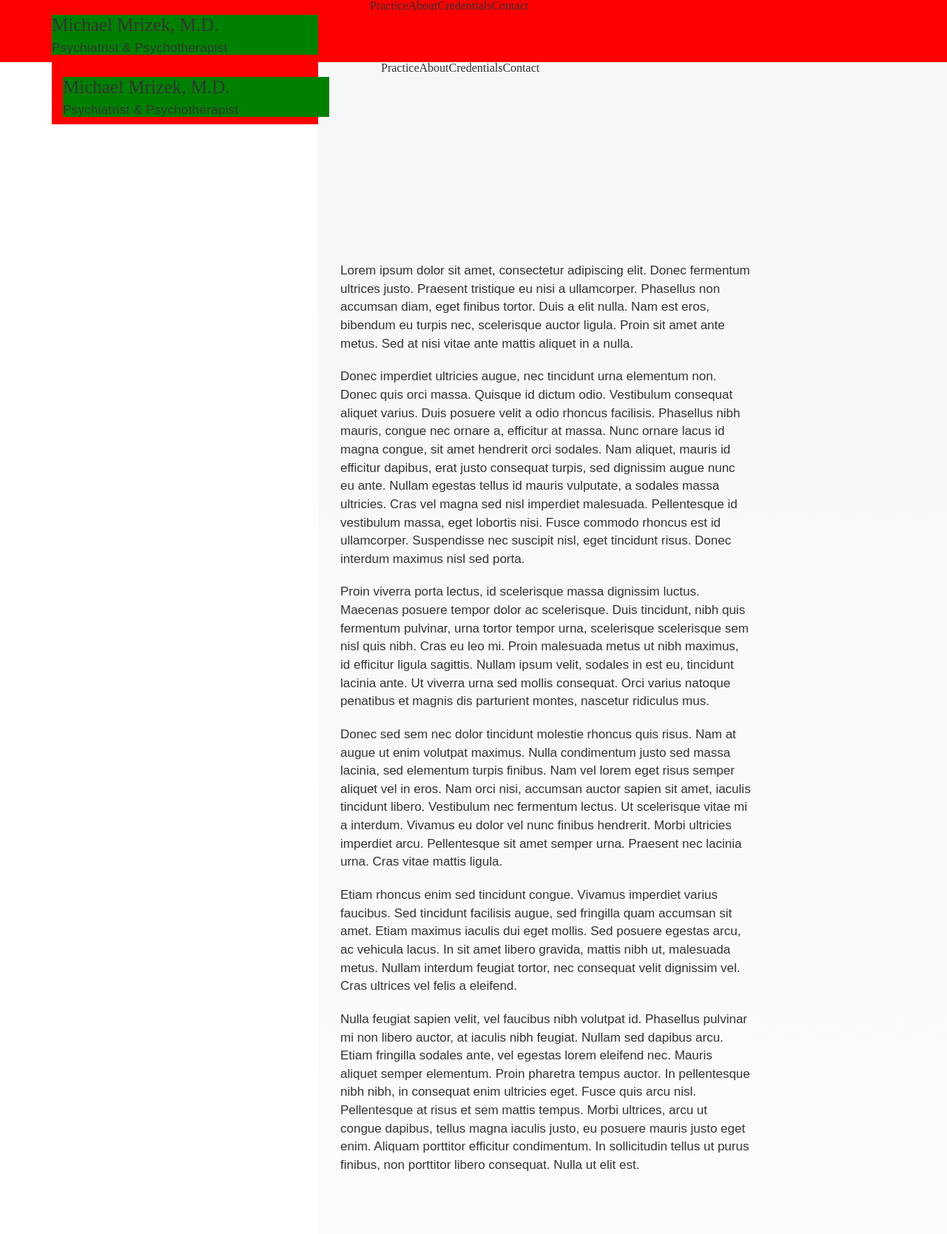
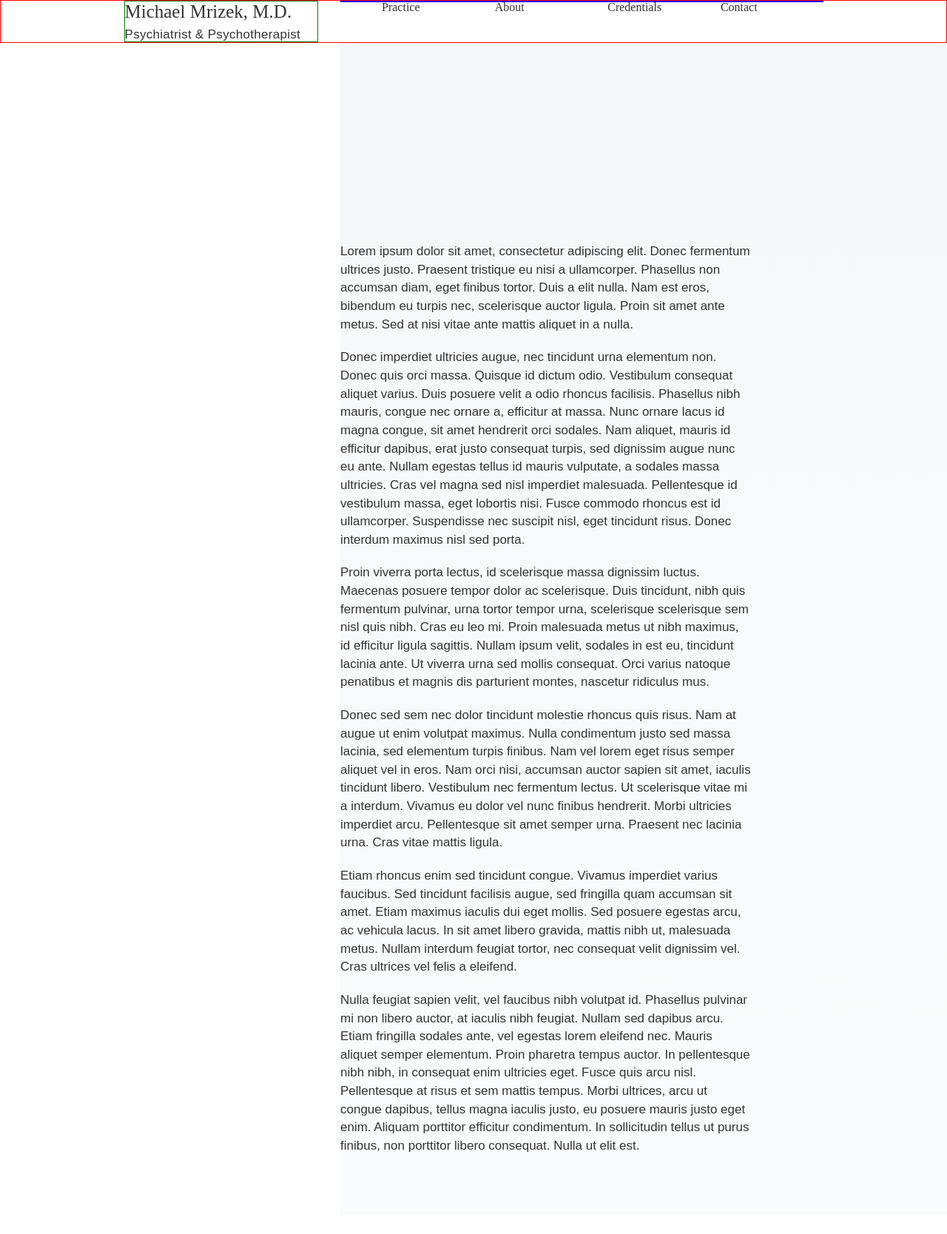
Before and after one commit to carolineportugal/michaelmrizekmd, a Jekyll site: the page built from about/index.html, in a window 1280 px wide. Shown: the whole page at 74% size. Built offline with Jekyll 4.4.1, drawn with Linux system fonts in a browser that asks for light colours; nearby versions of some CDN libraries; some web fonts are replaced; after the commit the page ends 1642 px from its top, so only the background shows below that.

Commit message:
more edits to nav

```diff
--- a/_includes/nav.html
+++ b/_includes/nav.html
@@ -2,19 +2,27 @@
   <div class="container">
     <div class="row">
 
-      <div class="col-sm-4">
+      <div class="col-sm-3 col-sm-offset-1">
         <div class="logo">
           <h3 class="">Michael Mrizek, M.D.</h3>
           <h4 class="">Psychiatrist & Psychotherapist</h4>
         </div>
       </div>
 
-      <div class="col-sm-8">
+      <div class="col-sm-7">
         <ul class="menu">
-          <a href=""><li>Practice</li></a>
-          <a href=""><li class="active">About</li></a>
-          <a href=""><li>Credentials</li></a>
-          <a href=""><li>Contact</li></a>
+          <div class="col-sm-3">
+            <a href=""><li>Practice</li></a>
+          </div>
+          <div class="col-sm-3">
+            <a href="" class="active"><li>About</li></a>
+          </div>
+          <div class="col-sm-3">
+            <a href=""><li>Credentials</li></a>
+          </div>
+          <div class="col-sm-3">
+            <a href=""><li>Contact</li></a>
+          </div>
         </ul>
       </div>
 
--- a/_sass/_nav.scss
+++ b/_sass/_nav.scss
@@ -1,25 +1,21 @@
 //Navigation
 
 nav{
-  background: red;
-
-  .nav-content{
-    // box-shadow: 0px 0px 20px 0px rgba(0,0,0,0.05);
-    text-align:right;
-    z-index:900;
-  }
+  border:1px solid red;
+  // box-shadow: 0px 0px 20px 0px rgba(0,0,0,0.05);
+  z-index:900;
 
   .logo{
-    background:green;
+    border:1px solid green;
 
     h3{
       font-size:25px;
       @include begum-bold();
-      margin-bottom:0.8rem;
+      margin:0 0 0.8rem 0;
     }
 
     h4{
-      margin-top:0;
+      margin:0;
       @include caravel-regular();
       font-size: 17px;
       letter-spacing: 0.03rem;
@@ -29,16 +25,14 @@ nav{
 
   .menu{
     list-style: none;
-    display: flex;
     font-size: 16px;
     @include begum-bold();
+    border:1px solid blue;
 
     a li{
-      margin-bottom:1.2rem;
       color:#333;
       line-height: 1;
       transition:0.2s;
-
 
       &:hover,
       &:active{
@@ -48,7 +42,6 @@ nav{
         transition-duration: 0.2s;
       }
     }
-
 
     // .active:after{
     //   content:'';
--- a/about/index.html
+++ b/about/index.html
@@ -9,7 +9,6 @@ title: About
 
         <div class="col-sm-4">
 
-          {% include nav.html %}
 
         </div>
 
--- a/css/main.scss
+++ b/css/main.scss
@@ -41,7 +41,6 @@ section:before{
     radial-gradient(at 50% 100%, rgba(255,255,255,0.2) 0%, rgba(0,0,0,0.5) 200%);
   background-blend-mode: normal, color-burn;
   top:0;
-  left:-3rem;
   z-index:-10;
   opacity:.3;
 }
```
Also changed, not shown: 2 other files.
